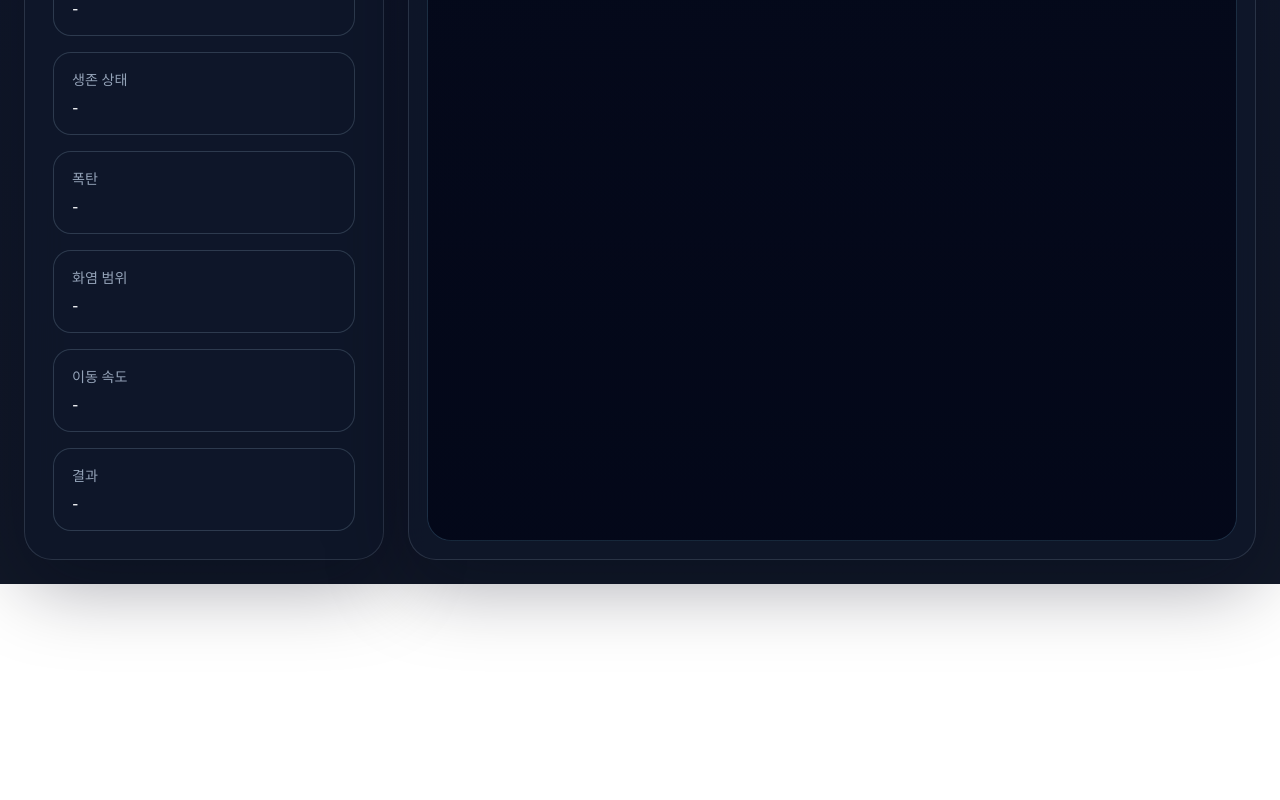
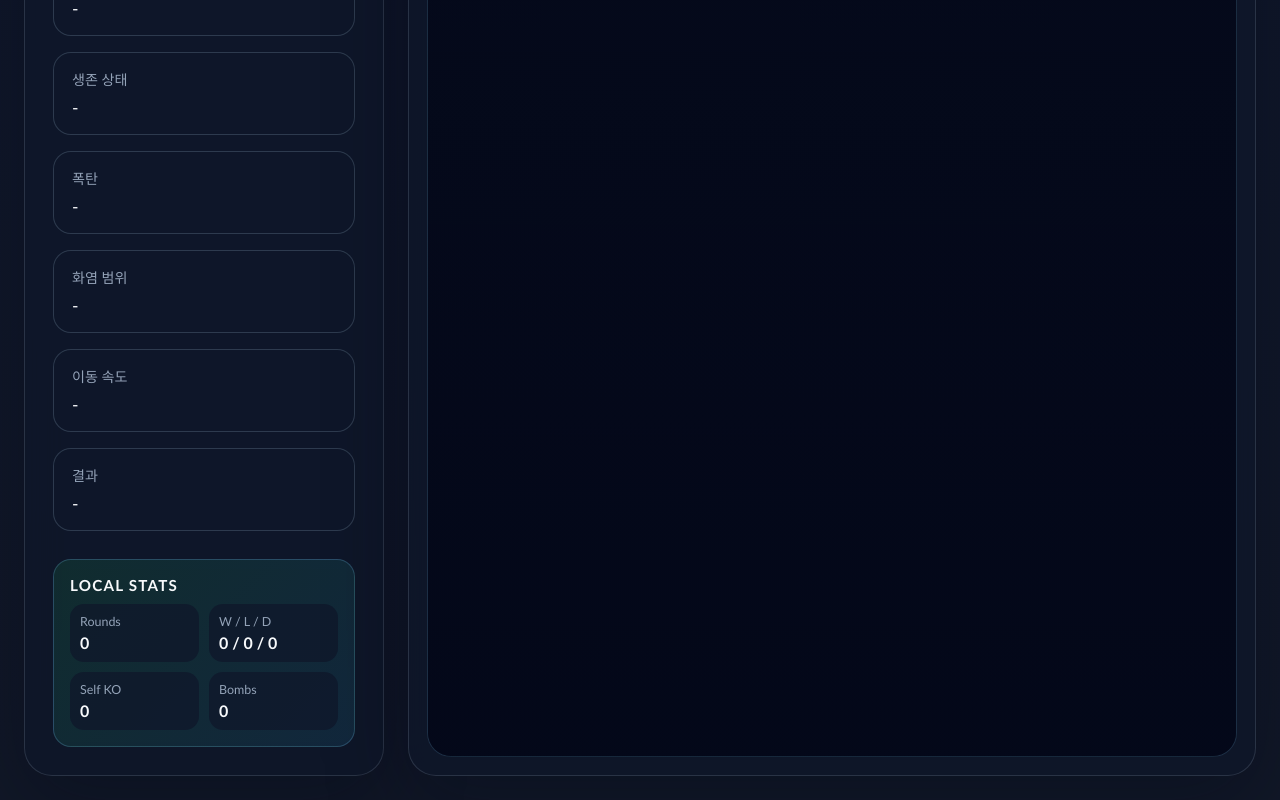
Before and after one commit to qowlsdn8007/untitled-web-game, a React (Vite) app: page / in a window 1280 px wide. Shown: the part 1515-2315 px from the top of the page. Before the commit the page ends 2099 px from the top, so only its background shows below. Built offline with nearby package versions, Linux system fonts and the light colour scheme.

Commit message:
feat: add local profile stats

```diff
--- a/src/client/App.tsx
+++ b/src/client/App.tsx
@@ -14,13 +14,26 @@ import {
 
 const GAME_WIDTH = MAP_WIDTH * TILE_SIZE;
 const GAME_HEIGHT = MAP_HEIGHT * TILE_SIZE;
+const PROFILE_NAME_STORAGE_KEY = "bomberman.profile.nickname";
+const LOCAL_STATS_STORAGE_KEY = "bomberman.local.stats";
+
+type LocalStats = {
+  roundsPlayed: number;
+  wins: number;
+  losses: number;
+  draws: number;
+  selfKos: number;
+  bombsPlaced: number;
+};
 
 export default function App() {
   const containerRef = useRef<HTMLDivElement | null>(null);
   const gameRef = useRef<Phaser.Game | null>(null);
   const socketRef = useRef<GameSocket | null>(null);
   const selfIdRef = useRef<string | null>(null);
-  const [nickname, setNickname] = useState("");
+  const lastRecordedRoundRef = useRef<string | null>(null);
+  const lastRecordedKoRoundRef = useRef<string | null>(null);
+  const [nickname, setNickname] = useState(() => loadNickname());
   const [roomCode, setRoomCode] = useState(() => getInitialRoomCode());
   const [submittedNickname, setSubmittedNickname] = useState("");
   const [submittedRoomCode, setSubmittedRoomCode] = useState("");
@@ -35,6 +48,7 @@ export default function App() {
   const [arenaName, setArenaName] = useState<string | null>(null);
   const [nowMs, setNowMs] = useState(() => Date.now());
   const [inviteStatus, setInviteStatus] = useState("");
+  const [localStats, setLocalStats] = useState<LocalStats>(() => loadLocalStats());
 
   useEffect(() => {
     if (!submittedNickname || !submittedRoomCode) {
@@ -43,6 +57,48 @@ export default function App() {
 
     setStatus(describeStatus(isConnected, match));
   }, [isConnected, match, submittedNickname, submittedRoomCode]);
+
+  useEffect(() => {
+    localStorage.setItem(LOCAL_STATS_STORAGE_KEY, JSON.stringify(localStats));
+  }, [localStats]);
+
+  useEffect(() => {
+    if (!match || match.status !== "finished" || !currentRoomId) {
+      return;
+    }
+
+    const selfId = selfIdRef.current;
+    const roundKey = `${currentRoomId}:${match.round}:${match.winnerId ?? "draw"}`;
+    if (!selfId || lastRecordedRoundRef.current === roundKey) {
+      return;
+    }
+
+    lastRecordedRoundRef.current = roundKey;
+    setLocalStats((current) => ({
+      ...current,
+      roundsPlayed: current.roundsPlayed + 1,
+      wins: match.winnerId === selfId ? current.wins + 1 : current.wins,
+      losses: match.winnerId && match.winnerId !== selfId ? current.losses + 1 : current.losses,
+      draws: match.winnerId ? current.draws : current.draws + 1
+    }));
+  }, [currentRoomId, match]);
+
+  useEffect(() => {
+    if (!match || match.status !== "running" || !selfPlayer || selfPlayer.alive || !currentRoomId) {
+      return;
+    }
+
+    const koKey = `${currentRoomId}:${match.round}`;
+    if (lastRecordedKoRoundRef.current === koKey) {
+      return;
+    }
+
+    lastRecordedKoRoundRef.current = koKey;
+    setLocalStats((current) => ({
+      ...current,
+      selfKos: current.selfKos + 1
+    }));
+  }, [currentRoomId, match, selfPlayer]);
 
   useEffect(() => {
     if (match?.status !== "starting") {
@@ -98,6 +154,17 @@ export default function App() {
           ...payload
         };
       });
+    });
+
+    socket.on("bomb:placed", (payload) => {
+      if (payload.playerId !== selfIdRef.current) {
+        return;
+      }
+
+      setLocalStats((current) => ({
+        ...current,
+        bombsPlaced: current.bombsPlaced + 1
+      }));
     });
 
     socket.on("world:updated", (payload) => {
@@ -179,6 +246,7 @@ export default function App() {
     }
 
     setSubmittedNickname(trimmed);
+    localStorage.setItem(PROFILE_NAME_STORAGE_KEY, trimmed);
     setSubmittedRoomCode(normalizeRoomCode(roomCode));
     setSubmittedJoinMode("room");
     setInviteStatus("");
@@ -193,6 +261,7 @@ export default function App() {
     }
 
     setSubmittedNickname(trimmed);
+    localStorage.setItem(PROFILE_NAME_STORAGE_KEY, trimmed);
     setSubmittedRoomCode("quick");
     setSubmittedJoinMode("quick");
     setInviteStatus("");
@@ -326,6 +395,28 @@ export default function App() {
           </div>
         </dl>
 
+        <section className="stats-panel" aria-label="로컬 플레이 기록">
+          <h2>Local Stats</h2>
+          <div>
+            <span>Rounds</span>
+            <strong>{localStats.roundsPlayed}</strong>
+          </div>
+          <div>
+            <span>W / L / D</span>
+            <strong>
+              {localStats.wins} / {localStats.losses} / {localStats.draws}
+            </strong>
+          </div>
+          <div>
+            <span>Self KO</span>
+            <strong>{localStats.selfKos}</strong>
+          </div>
+          <div>
+            <span>Bombs</span>
+            <strong>{localStats.bombsPlaced}</strong>
+          </div>
+        </section>
+
         {submittedNickname ? (
           <button className="ready-action" type="button" onClick={handleReadyToggle} disabled={!isConnected || !canToggleReady(match)}>
             {selfPlayer?.ready ? "준비 취소" : "Ready"}
@@ -361,6 +452,30 @@ export default function App() {
 function normalizeRoomCode(value: string) {
   const trimmed = value.trim().toLowerCase().slice(0, 24);
   return trimmed.length > 0 ? trimmed : "public-1";
+}
+
+function loadNickname() {
+  return localStorage.getItem(PROFILE_NAME_STORAGE_KEY) ?? "";
+}
+
+function loadLocalStats(): LocalStats {
+  const fallback: LocalStats = {
+    roundsPlayed: 0,
+    wins: 0,
+    losses: 0,
+    draws: 0,
+    selfKos: 0,
+    bombsPlaced: 0
+  };
+
+  try {
+    return {
+      ...fallback,
+      ...JSON.parse(localStorage.getItem(LOCAL_STATS_STORAGE_KEY) ?? "{}")
+    };
+  } catch {
+    return fallback;
+  }
 }
 
 function getInitialRoomCode() {
--- a/src/client/styles/global.css
+++ b/src/client/styles/global.css
@@ -167,6 +167,43 @@ input {
   color: #f8fafc;
 }
 
+.stats-panel {
+  display: grid;
+  grid-template-columns: 1fr 1fr;
+  gap: 10px;
+  padding: 16px;
+  border-radius: 18px;
+  background: linear-gradient(135deg, rgba(34, 197, 94, 0.12), rgba(56, 189, 248, 0.1));
+  border: 1px solid rgba(125, 211, 252, 0.22);
+}
+
+.stats-panel h2 {
+  grid-column: 1 / -1;
+  margin: 0;
+  color: #f8fafc;
+  font-size: 0.95rem;
+  letter-spacing: 0.08em;
+  text-transform: uppercase;
+}
+
+.stats-panel div {
+  display: grid;
+  gap: 4px;
+  padding: 10px;
+  border-radius: 14px;
+  background: rgba(15, 23, 42, 0.74);
+}
+
+.stats-panel span {
+  color: #94a3b8;
+  font-size: 0.78rem;
+}
+
+.stats-panel strong {
+  color: #f8fafc;
+  font-size: 1rem;
+}
+
 .ready-action {
   width: 100%;
   padding: 15px 18px;
```
